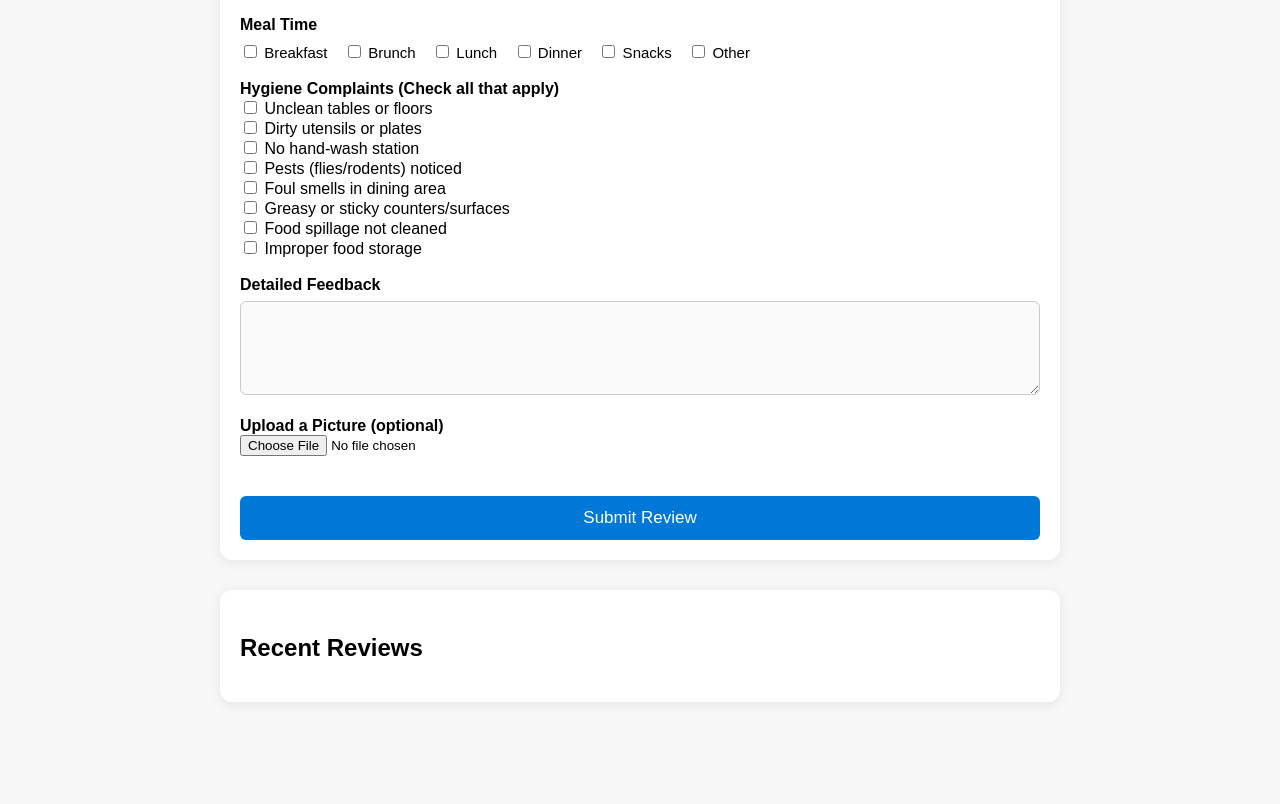
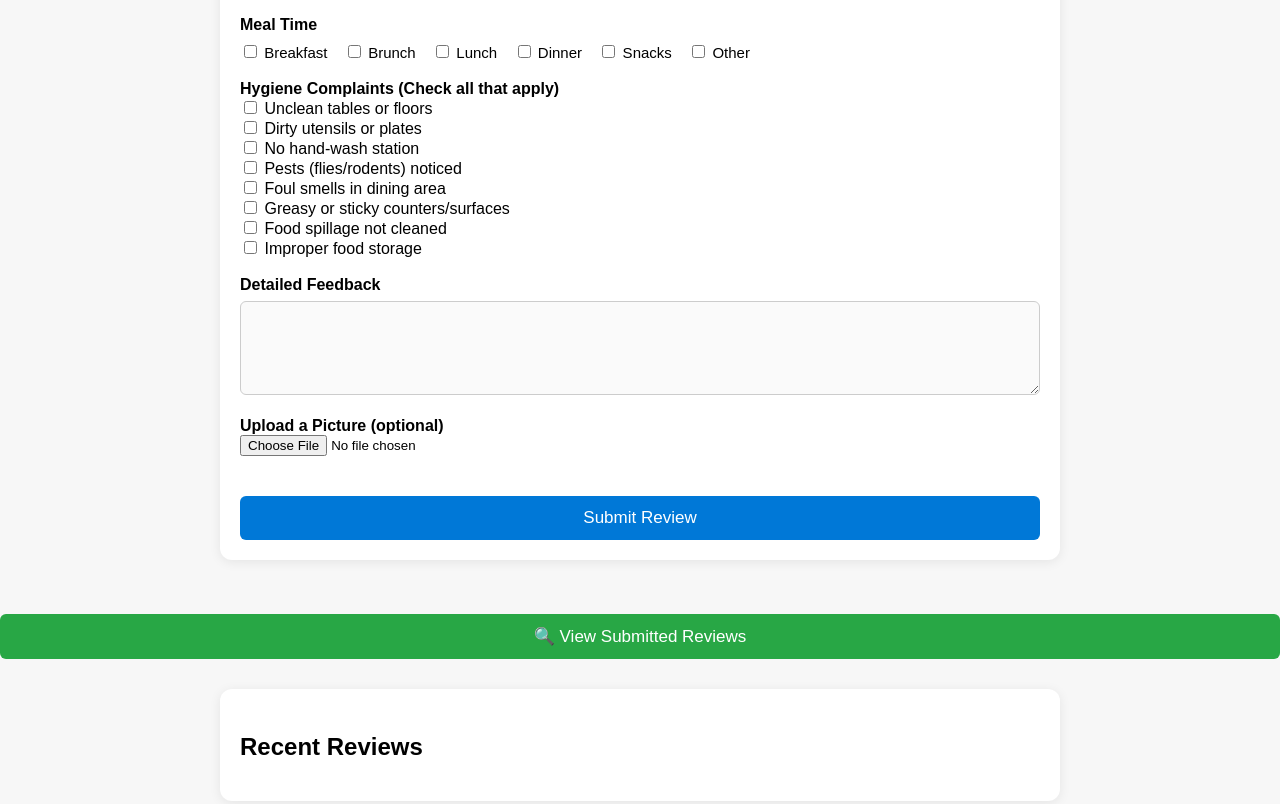
Before and after one commit to mohitkhyalia1/IITB-Canteen-Mess-Hygiene-Review, a plain HTML site: page index.html in a window 1280 px wide. Shown: the part 750-1554 px from the top of the page. Before the commit the page ends 1472 px from the top, so only its background shows below. Drawn offline with Linux system fonts and the light colour scheme.

Commit message:
Update index.html
add sheet

```diff
--- a/index.html
+++ b/index.html
@@ -205,6 +205,16 @@
 
     <button type="submit">Submit Review</button>
   </form>
+  <!-- 🔍 View Submitted Reviews Button -->
+<div style="text-align:center; margin-top: 30px;">
+  <a href="https://docs.google.com/spreadsheets/d/1j5Bq276MU-hQptWT6B137kmrUnYBQTCruj9pvdi5knA/edit?usp=sharing"
+     target="_blank"
+     style="text-decoration: none;">
+    <button style="background:#28a745; color:white; padding:12px 24px; font-size:17px; border:none; border-radius:6px; cursor:pointer;">
+      🔍 View Submitted Reviews
+    </button>
+  </a>
+</div>
 
   <div class="reviews">
     <h2>Recent Reviews</h2>
```
